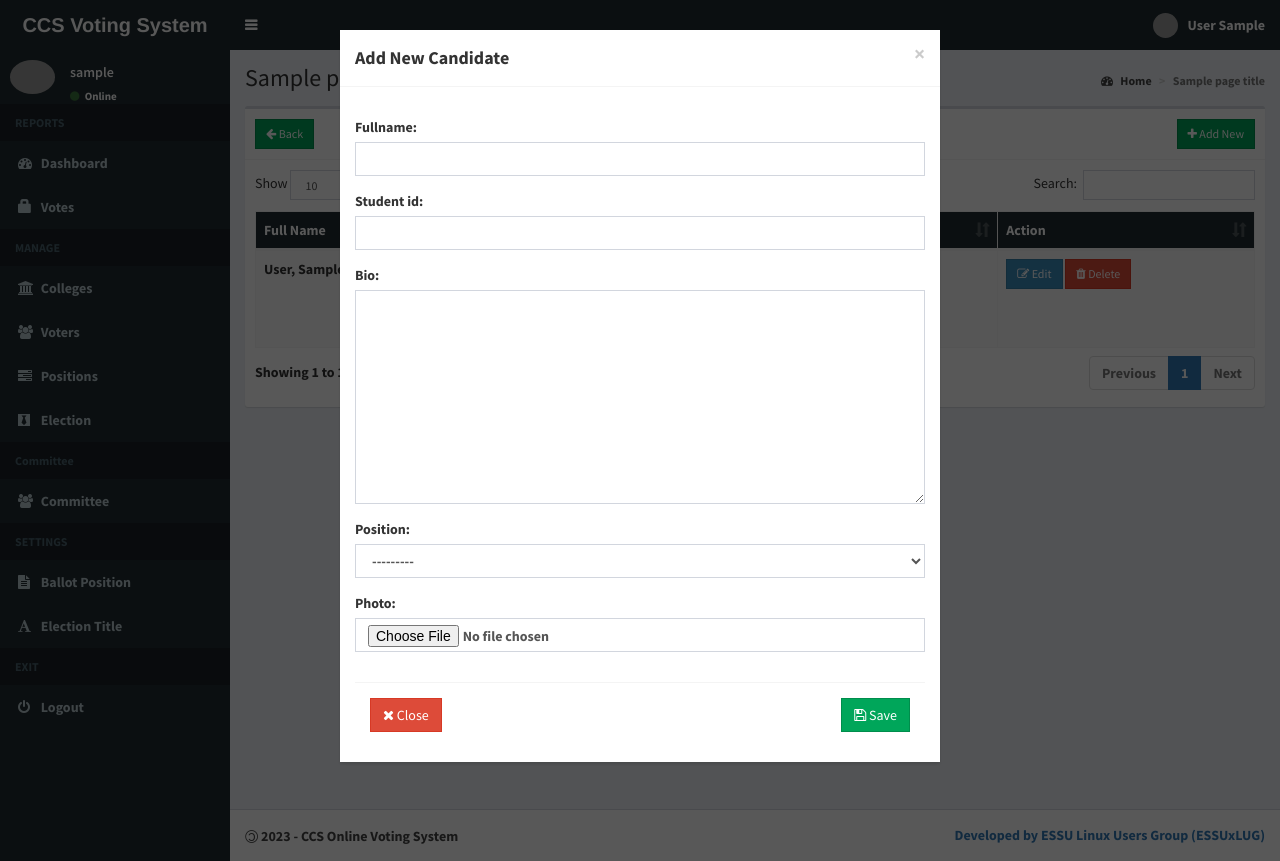
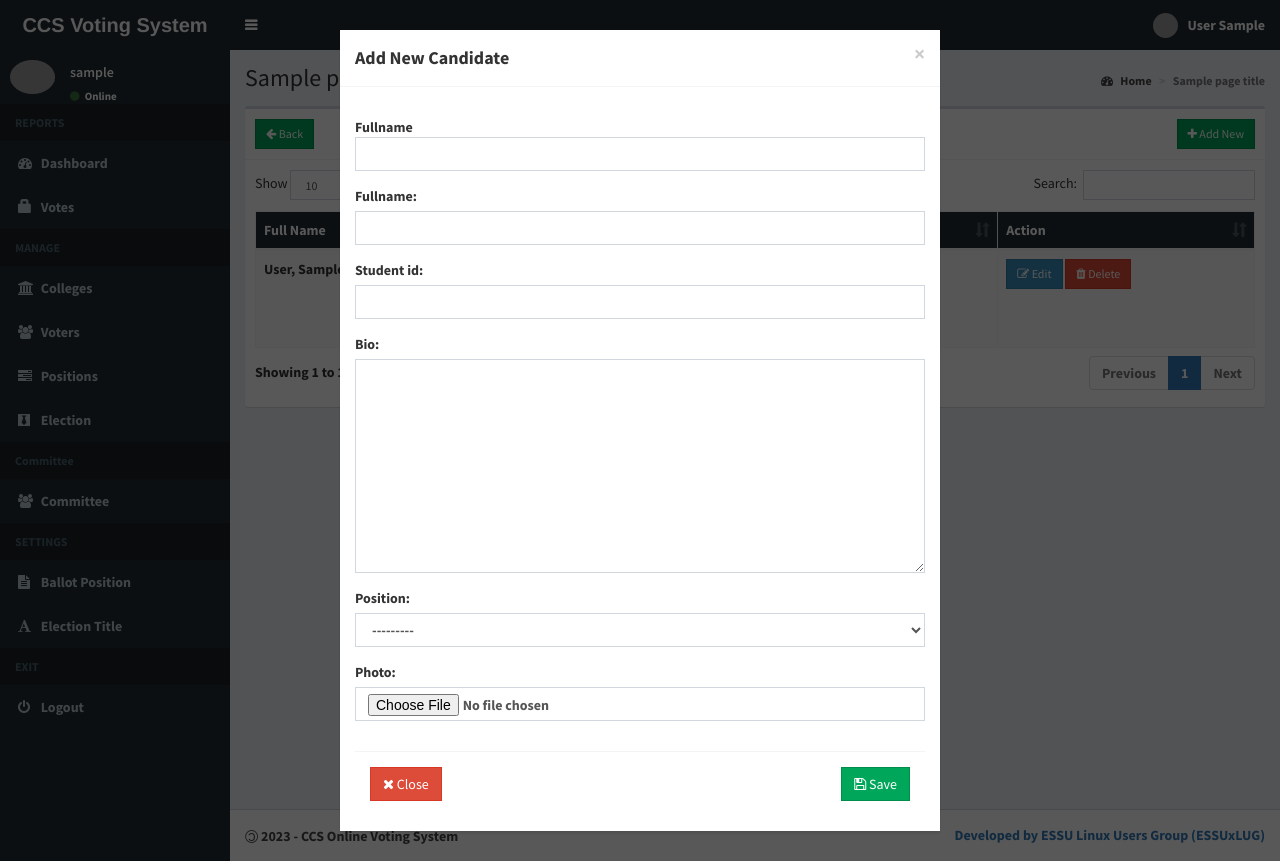
Before and after one commit to CSSO-Linux-User-Group-ESSU/School-Voting-System, a Django app: template administrator/templates/admin/candidates.html in a window 1280 px wide, after a click on "Add New". Run offline with Django 3.2, Linux system fonts and the light colour scheme; a user stored in the database is signed in; tables that the repository leaves empty hold one stand-in row (values such as "Sample post"); the template is opened without the code that fills it: values that come from a table or form of the project are taken from there, most other values are stand-ins (such as "Sample title", 1, 10 or a date in 2020); grey boxes marked "Sample" are stand-in pictures; some libraries are stand-ins or nearby versions; grey boxes are pictures that could not be loaded.

Commit message:
Added  dropdown for possible ID's

```diff
--- a/administrator/templates/admin/candidates.html
+++ b/administrator/templates/admin/candidates.html
@@ -57,6 +57,16 @@
             <form class="form-horizontal" enctype="multipart/form-data" method="POST" action="{% url 'viewCandidates' %}?id={{election_id.id}}">
               {% csrf_token %}
               <div class="modal-body">
+                  <div class="form-group has-feedback">
+                    <span class="text-danger">{{field.errors}}</span>
+                    Fullname
+                    <input type='text' list='voter_list' name='fullname_id' maxlength='50' class='form-control' required id='id_fullname'>
+                    <datalist id="voter_list">
+                      {% for i in prospects %}
+                        <option value="{{i}}"></option>
+                      {% endfor %}
+                    </datalist>
+                  </div>
                   {% for field in form1  %}
                   <div class="form-group has-feedback">
                       <span class="text-danger">{{field.errors}}</span>
```
